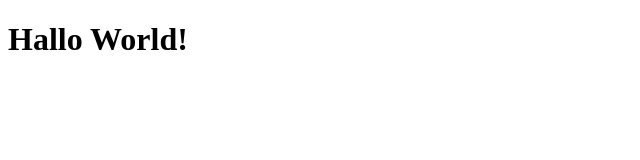
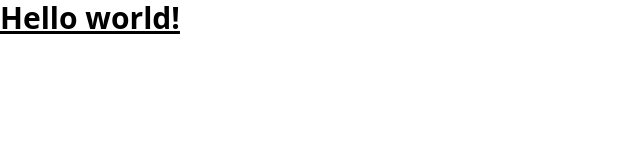
Before and after one commit to darmakom/tailwind-website-portfolio, a website: page index.html in a window 1280 px wide. Shown: the whole page, without its empty margins (0-640 px from the left). Drawn offline with Linux system fonts and the light colour scheme.

Commit message:
menambahkan file setup tailwinf

```diff
--- a/index.html
+++ b/index.html
@@ -3,9 +3,12 @@
 <head>
     <meta charset="UTF-8">
     <meta name="viewport" content="width=device-width, initial-scale=1.0">
-    <title>Document</title>
+    <title>Portfolio Tailwind CSS</title>
+    <link href="./src/output.css" rel="stylesheet">
 </head>
 <body>
-    <h1>Hallo World!</h1>
+    <h1 class="text-3xl font-bold underline">
+    Hello world!
+  </h1>
 </body>
 </html>
--- /dev/null
+++ b/package.json
@@ -0,0 +1,6 @@
+{
+  "dependencies": {
+    "@tailwindcss/cli": "^4.1.12",
+    "tailwindcss": "^4.1.12"
+  }
+}
--- /dev/null
+++ b/src/input.css
@@ -0,0 +1 @@
+@import "tailwindcss";
```
Also changed, not shown: src/output.css (added), 1 other file.
